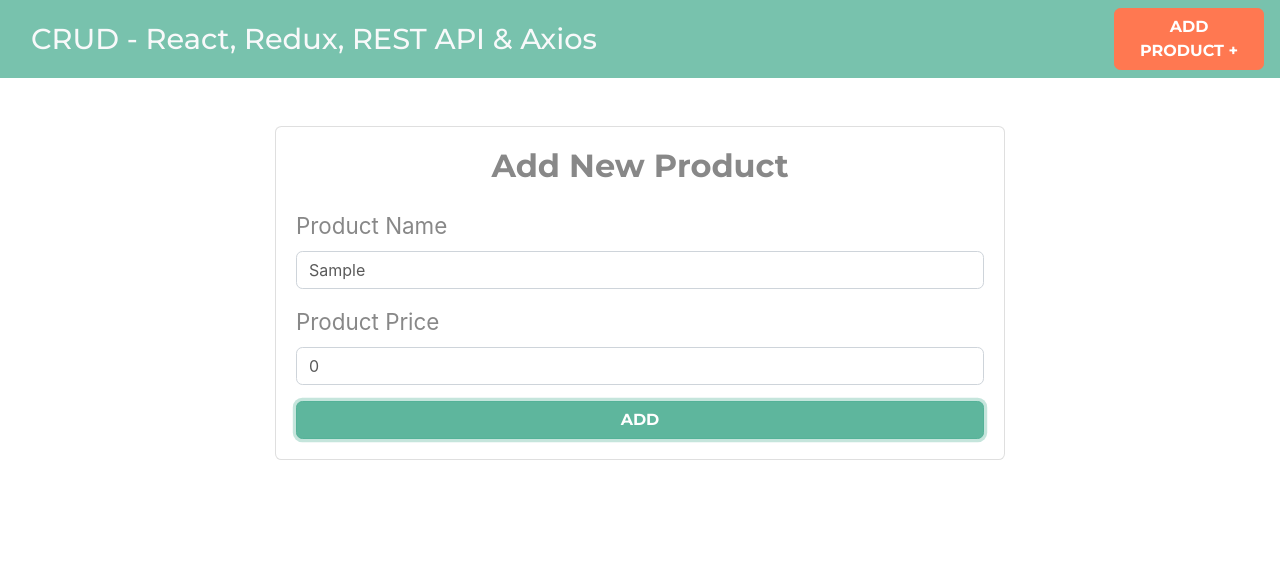
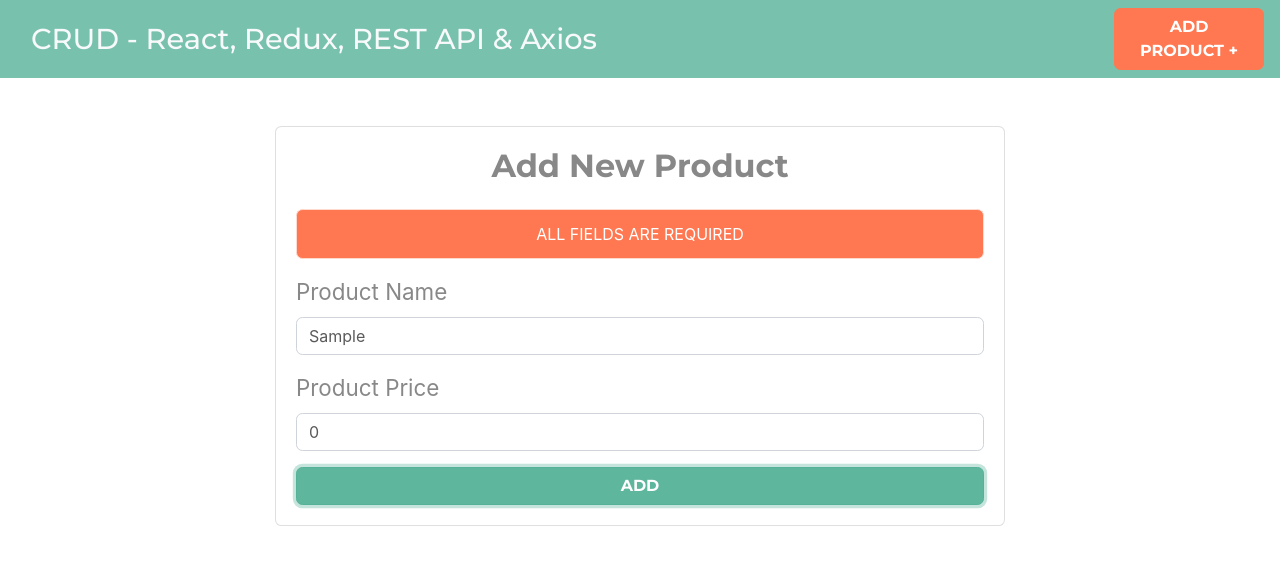
Before and after one commit to AlanAlv/crud-redux, a React (Create React App) app: page /products/new in a window 1280 px wide. Both pictures are taken after typing "Sample" into the empty fields and a click on the button "ADD". Shown: the top 564 px of the page. Built offline with nearby package versions, Linux system fonts and the light colour scheme.

Commit message:
Display alert

```diff
--- a/src/components/NewProduct.js
+++ b/src/components/NewProduct.js
@@ -16,6 +16,7 @@ const NewProduct = ({history}) => {
     // Access store state
     const loading = useSelector(state => state.products.loading);
     const error = useSelector(state => state.products.error);
+    const alert = useSelector(state => state.alert.alert);
 
     // Calls action from productActions
     const addProduct = product => dispatch( createNewProductAction(product) );
@@ -55,7 +56,15 @@ const NewProduct = ({history}) => {
                         <h2 className="text-center mb-4 font-weight-bold">
                             Add New Product
                         </h2>
-
+                        {
+                            alert
+                                ?
+                                    <p className={alert.classes}>
+                                        {alert.msg}
+                                    </p>
+                                :
+                                    null
+                        }
                         <form
                             onSubmit={submitNewProduct}
                         >
```
